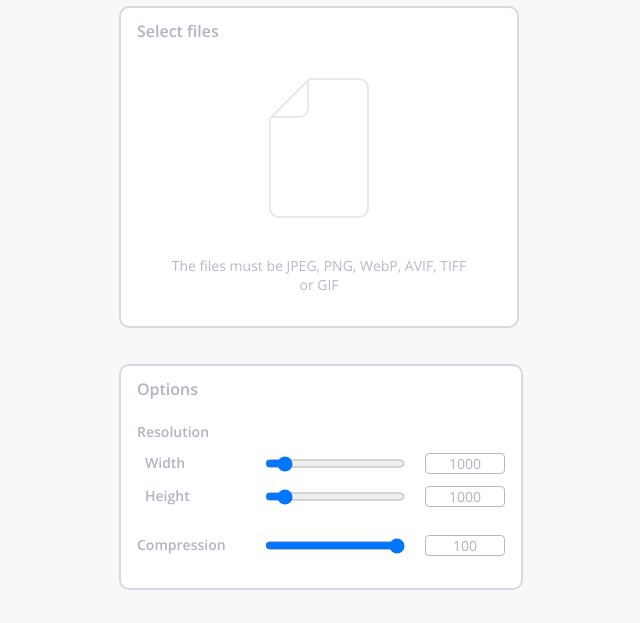
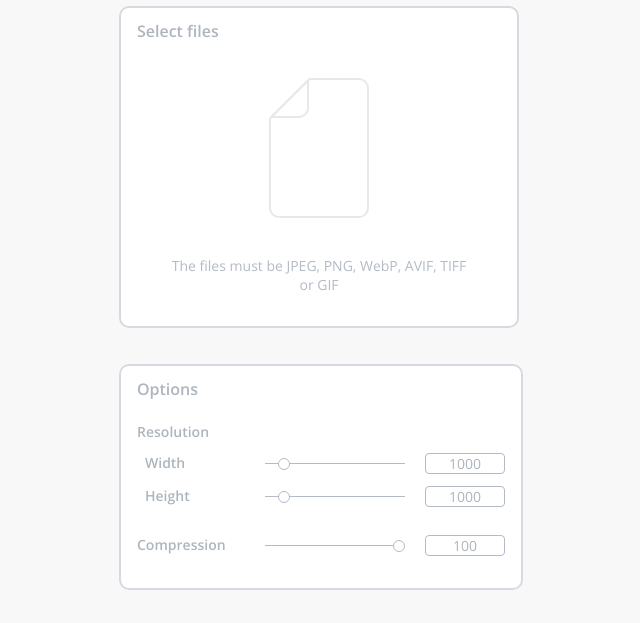
Before and after one commit to der-pixel/sharper, a website: page app.html in a window 1280 px wide. Shown: the part 157-780 px from the top of the page, without its empty margins (321-961 px from the left). Drawn offline with Linux system fonts and the light colour scheme.

Commit message:
feat: new slider styling

```diff
--- a/public/style/main.css
+++ b/public/style/main.css
@@ -151,8 +151,42 @@
 	grid-column-gap: 20px;
 }
 
-input[type=range]{
+
+input[type=range] {
+	-webkit-appearance: none;
+	width: 100%;
+	height: 1px;
+	background: #B4BBC7;
 	outline: none;
+	margin-top: 10px;
+}
+
+input[type=range]::-webkit-slider-thumb {
+	-webkit-appearance: none;
+	appearance: none;
+	width: 12px;
+	height: 12px;
+	background: #FFFFFF;
+	cursor: pointer;
+	border: 1px solid #B4BBC7;
+	border-radius: 12px;
+}
+
+input[type=range]::-webkit-slider-thumb:active {
+	border: 1px solid #158FFF;
+}
+
+input[type=range]::-moz-range-thumb {
+	width: 12px;
+	height: 12px;
+	background: #FFFFFF;
+	cursor: pointer;
+	border: 1px solid #B4BBC7;
+	border-radius: 12px;
+}
+
+input[type=range]::-moz-range-thumb:active {
+	border: 1px solid #158FFF;
 }
 
 input[type=number]::-webkit-outer-spin-button,
```
